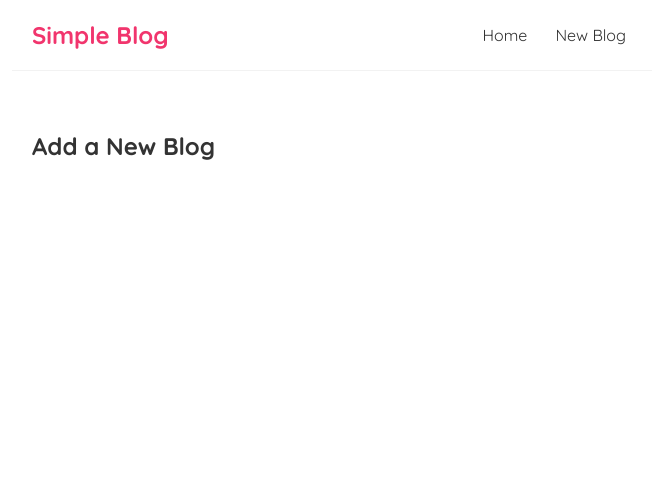
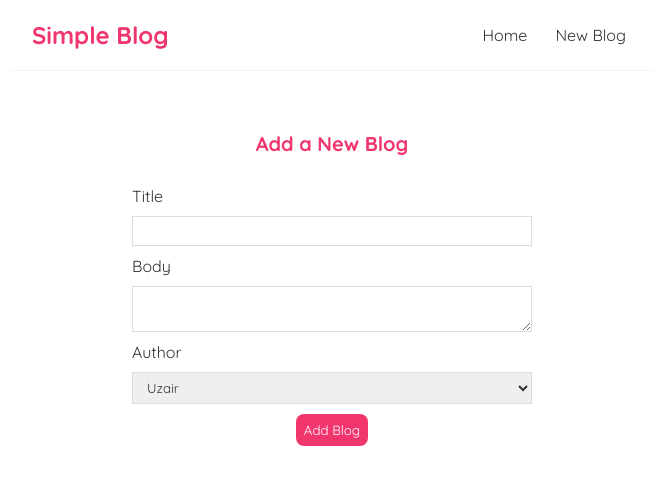
Before and after one commit to uzair004/simple-react-blog, a React (Create React App) app: page /create in a window 1280 px wide. Shown: the top 484 px of the page, without its empty margins (308-964 px from the left). Built offline with nearby package versions, Linux system fonts and the light colour scheme.

Commit message:
Controlled inputs (forms)

```diff
--- a/src/Create.js
+++ b/src/Create.js
@@ -1,7 +1,37 @@
+import { useState } from "react";
+
 const Create = () => {
+  const [title, setTitle] = useState("");
+  const [body, setBody] = useState("");
+  const [author, setAuthor] = useState("");
+
   return (
     <div className="create">
       <h2>Add a New Blog</h2>
+      <form>
+        <label>Title</label>
+        <input
+          type="text"
+          value={title}
+          onChange={(e) => setTitle(e.target.value)}
+        />
+
+        <label>Body</label>
+        <textarea
+          value={body}
+          onChange={(e) => setBody(e.target.value)}
+        ></textarea>
+
+        <label>Author</label>
+        <select value={author} onChange={(e) => setAuthor(e.target.value)}>
+          <option value="uzair">Uzair</option>
+          <option value="zubair">Zubair</option>
+        </select>
+        <button>Add Blog</button>
+        <p>{title}</p>
+        <p>{body}</p>
+        <p>{author}</p>
+      </form>
     </div>
   );
 };
--- a/src/index.css
+++ b/src/index.css
@@ -48,3 +48,56 @@
   color: #f1356d;
   margin-bottom: 8px;
 }
+.blog-preview a{
+  text-decoration: none;
+}
+
+/* blog details page */
+.blog-details h2 {
+  font-size: 20px;
+  color: #f1356d;
+  margin-bottom: 10px;
+}
+.blog-details div {
+  margin: 20px 0;
+}
+.blog-details button {
+  background: #f1356d;
+  color: #fff;
+  border: 0;
+  padding: 8px;
+  border-radius: 8px;
+  cursor: pointer;
+}
+
+/* create new blog form */
+.create {
+  max-width: 400px;
+  margin: 0 auto;
+  text-align: center;
+}
+.create label {
+  text-align: left;
+  display: block;
+}
+.create h2 {
+  font-size: 20px;
+  color: #f1356d;
+  margin-bottom: 30px;
+}
+.create input, .create textarea, .create select {
+  width: 100%;
+  padding: 6px 10px;
+  margin: 10px 0;
+  border: 1px solid #ddd;
+  box-sizing: border-box;
+  display: block;
+}
+.create button {
+  background: #f1356d;
+  color: #fff;
+  border: 0;
+  padding: 8px;
+  border-radius: 8px;
+  cursor: pointer;
+}
```
